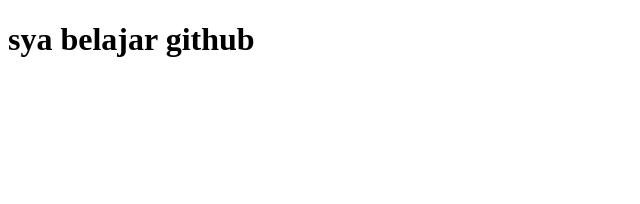
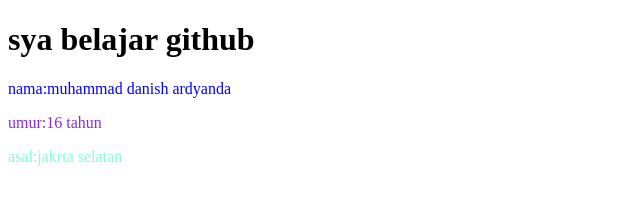
Before and after one commit to danishrya/belajar-github, a plain HTML site: page index.html in a window 1280 px wide. Shown: the whole page, without its empty margins (0-640 px from the left). Drawn offline with Linux system fonts and the light colour scheme.

Commit message:
wahid commit

```diff
--- a/index.html
+++ b/index.html
@@ -4,13 +4,21 @@
   <meta charset="UTF-8">
   <meta name="viewport" content="width=
   , initial-scale=1.0">
-  <title>Document</title>
+  <title>belajar github</title>
+  <link rel="stylesheet" href="index.css">
 </head>
 <body>
   <h1>sya belajar github</h1>
-  <p>
-
-
-  </p>
+  <div>
+    <p style="color: blue;" >
+      nama:muhammad danish ardyanda
+       </p>
+       <p style="color: blueviolet;" >
+        umur:16 tahun
+       </p>
+       <p style="color: aquamarine;">
+        asal:jakrta selatan
+       </p>
+ </div>
 </body>
 </html>
```
